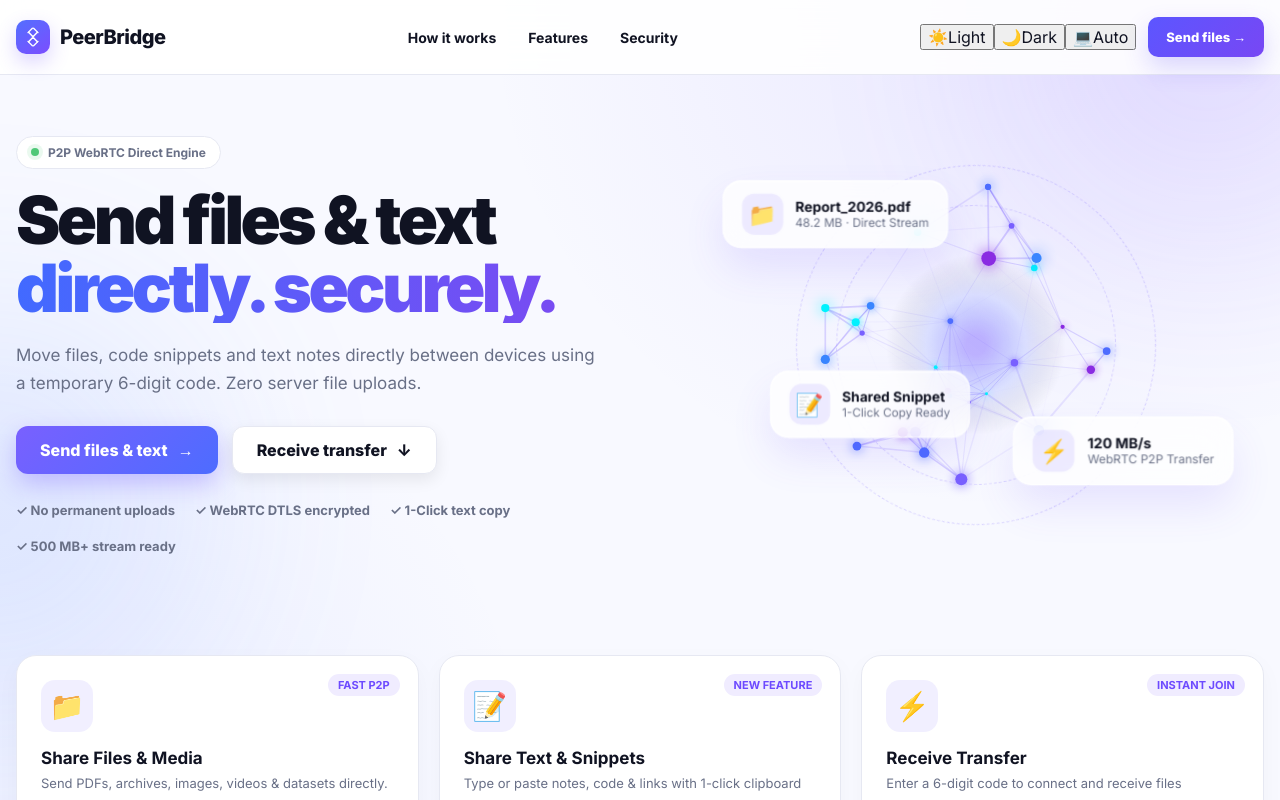
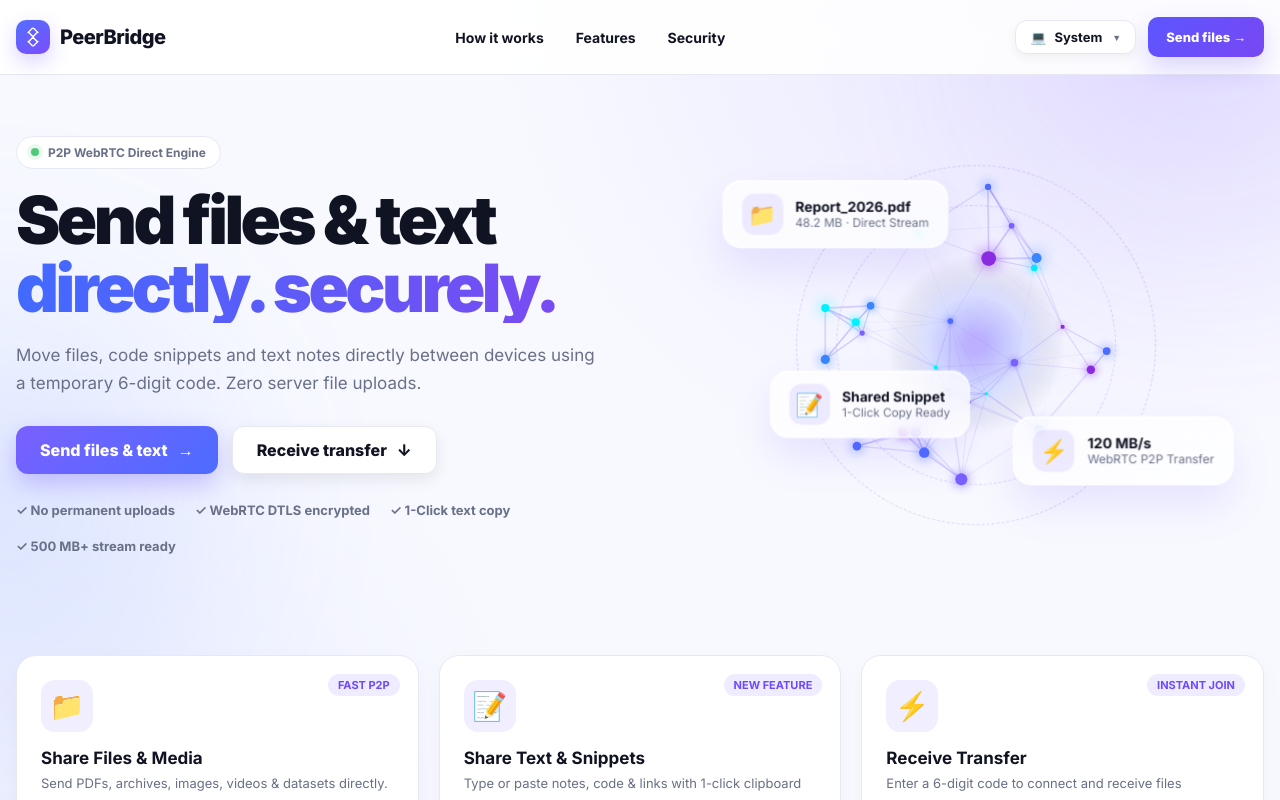
Before and after one commit to waqaszahoor2/shareBridge, a Next.js app: page / in a window 1280 px wide. Shown: the top 800 px of the page. Built offline with nearby package versions, Linux system fonts and the light colour scheme.

Commit message:
feat: implement vertical popover dropdown theme switcher with glassmorphism styling and active checkmark indicators

```diff
--- a/app/globals.css
+++ b/app/globals.css
@@ -46,42 +46,108 @@ html[data-theme="dark"] {
   }
 }
 
-.themeSelector {
+.themeDropdownWrapper {
+  position: relative;
+  display: inline-block;
+}
+
+.themeDropdownTrigger {
+  display: inline-flex;
+  align-items: center;
+  gap: 8px;
+  background: var(--panel-strong);
+  border: 1px solid var(--line);
+  padding: 8px 14px;
+  border-radius: 12px;
+  font-size: 13px;
+  font-weight: 650;
+  color: var(--ink);
+  cursor: pointer;
+  box-shadow: 0 4px 12px rgba(0, 0, 0, 0.05);
+  transition: all 0.2s ease;
+}
+.themeDropdownTrigger:hover {
+  border-color: var(--purple);
+  transform: translateY(-1px);
+}
+.triggerCaret {
+  font-size: 9px;
+  color: var(--muted);
+  margin-left: 2px;
+}
+
+.themeVerticalDropdown {
+  position: absolute;
+  top: calc(100% + 8px);
+  right: 0;
+  width: 175px;
+  background: var(--panel-strong);
+  border: 1px solid var(--line);
+  border-radius: 16px;
+  padding: 6px;
+  box-shadow: 0 16px 36px rgba(0, 0, 0, 0.25);
+  backdrop-filter: blur(20px);
+  z-index: 100;
+  display: flex;
+  flex-direction: column;
+  gap: 4px;
+  animation: fadeInDown 0.18s ease-out;
+}
+
+@keyframes fadeInDown {
+  from { opacity: 0; transform: translateY(-8px); }
+  to { opacity: 1; transform: translateY(0); }
+}
+
+.themeDropdownItem {
   display: flex;
   align-items: center;
-  gap: 2px;
-  background: var(--line);
-  padding: 3px;
-  border-radius: 12px;
-}
-.themeBtn {
+  gap: 10px;
+  width: 100%;
+  padding: 9px 12px;
   border: none;
   background: transparent;
-  padding: 5px 8px;
-  border-radius: 8px;
-  font-size: 13px;
-  cursor: pointer;
-  opacity: 0.65;
-  transition: all 0.18s ease;
-}
-.themeBtn:hover {
-  opacity: 1;
-}
-.themeBtnActive {
-  background: var(--panel-strong);
-  opacity: 1;
-  box-shadow: 0 2px 8px rgba(0, 0, 0, 0.08);
-}
-.mobileThemeRow {
-  display: flex;
-  align-items: center;
-  gap: 8px;
-  padding: 8px 12px;
-  background: var(--line);
-  border-radius: 12px;
+  border-radius: 10px;
   font-size: 13px;
   font-weight: 600;
+  color: var(--ink);
+  cursor: pointer;
+  text-align: left;
+  transition: background 0.15s ease, color 0.15s ease;
+}
+.themeDropdownItem:hover {
+  background: var(--line);
+}
+.themeDropdownItem.itemActive {
+  background: rgba(109, 74, 255, 0.12);
+  color: var(--purple-2);
+  font-weight: 750;
+}
+.itemIcon { font-size: 15px; }
+.itemLabel { flex: 1; }
+.itemCheck { color: var(--purple-2); font-weight: 800; font-size: 14px; }
+
+.mobileThemeDropdownRow {
+  display: flex;
+  flex-direction: column;
+  gap: 8px;
+  text-align: left;
+  margin-block: 6px;
+}
+.mobileThemeTitle {
+  font-size: 12px;
+  font-weight: 750;
+  text-transform: uppercase;
+  letter-spacing: 0.08em;
   color: var(--muted);
+}
+.themeVerticalList {
+  display: flex;
+  flex-direction: column;
+  gap: 4px;
+  background: var(--line);
+  padding: 6px;
+  border-radius: 14px;
 }
 
 * { box-sizing: border-box; }
--- a/components/AppHeader.tsx
+++ b/components/AppHeader.tsx
@@ -20,19 +20,34 @@ type ThemeMode = 'system' | 'light' | 'dark';
 export default function AppHeader() {
   const pathname = usePathname();
   const [mobileMenuOpen, setMobileMenuOpen] = useState(false);
+  const [dropdownOpen, setDropdownOpen] = useState(false);
   const [theme, setTheme] = useState<ThemeMode>('system');
   const toggleBtnRef = useRef<HTMLButtonElement>(null);
+  const dropdownRef = useRef<HTMLDivElement>(null);
 
   useEffect(() => {
     function handleKeyDown(e: KeyboardEvent) {
-      if (e.key === 'Escape' && mobileMenuOpen) {
+      if (e.key === 'Escape') {
+        if (dropdownOpen) setDropdownOpen(false);
+        if (mobileMenuOpen) {
           setMobileMenuOpen(false);
           toggleBtnRef.current?.focus();
         }
       }
+    }
     window.addEventListener('keydown', handleKeyDown);
     return () => window.removeEventListener('keydown', handleKeyDown);
-  }, [mobileMenuOpen]);
+  }, [mobileMenuOpen, dropdownOpen]);
+
+  useEffect(() => {
+    function handleClickOutside(e: MouseEvent) {
+      if (dropdownRef.current && !dropdownRef.current.contains(e.target as Node)) {
+        setDropdownOpen(false);
+      }
+    }
+    document.addEventListener('mousedown', handleClickOutside);
+    return () => document.removeEventListener('mousedown', handleClickOutside);
+  }, []);
 
   useEffect(() => {
     const saved = localStorage.getItem('peerbridge_theme') as ThemeMode | null;
@@ -65,10 +80,12 @@ export default function AppHeader() {
     setTheme(mode);
     localStorage.setItem('peerbridge_theme', mode);
     applyTheme(mode);
+    setDropdownOpen(false);
   }
 
   function closeMenu() {
     setMobileMenuOpen(false);
+    setDropdownOpen(false);
     toggleBtnRef.current?.focus();
   }
 
@@ -79,6 +96,12 @@ export default function AppHeader() {
   const isSendPage = pathname === '/send';
   const actionHref = isSendPage ? '/receive' : '/send';
   const actionLabel = isSendPage ? 'Receive files ↓' : 'Send files →';
+
+  const themeLabels: Record<ThemeMode, { icon: string; label: string }> = {
+    light: { icon: '☀️', label: 'Light' },
+    dark: { icon: '🌙', label: 'Dark' },
+    system: { icon: '💻', label: 'System' }
+  };
 
   return (
     <header className="siteHeader">
@@ -95,38 +118,57 @@ export default function AppHeader() {
         </nav>
 
         <div className="headerActions">
-          {/* Segmented Theme Switcher Control */}
-          <div className="themeSegmentedControl desktopTheme" role="group" aria-label="Theme mode switcher">
+          {/* Vertical Popover Theme Switcher Dropdown */}
+          <div className="themeDropdownWrapper" ref={dropdownRef}>
             <button
               type="button"
-              className={`themeSegmentBtn ${theme === 'light' ? 'themeSegmentActive' : ''}`}
-              onClick={() => handleThemeChange('light')}
-              title="Light mode"
-              aria-label="Set light mode"
+              className="themeDropdownTrigger"
+              onClick={() => setDropdownOpen(!dropdownOpen)}
+              aria-expanded={dropdownOpen}
+              aria-label="Select theme appearance"
+              title="Select theme appearance"
             >
-              <span className="themeIcon">☀️</span>
-              <span className="themeLabel">Light</span>
+              <span className="triggerIcon">{themeLabels[theme].icon}</span>
+              <span className="triggerLabel">{themeLabels[theme].label}</span>
+              <span className="triggerCaret" aria-hidden="true">{dropdownOpen ? '▲' : '▼'}</span>
             </button>
+
+            {dropdownOpen && (
+              <div className="themeVerticalDropdown" role="menu" aria-label="Theme options">
                 <button
                   type="button"
-              className={`themeSegmentBtn ${theme === 'dark' ? 'themeSegmentActive' : ''}`}
-              onClick={() => handleThemeChange('dark')}
-              title="Dark mode"
-              aria-label="Set dark mode"
+                  className={`themeDropdownItem ${theme === 'light' ? 'itemActive' : ''}`}
+                  onClick={() => handleThemeChange('light')}
+                  role="menuitem"
                 >
-              <span className="themeIcon">🌙</span>
-              <span className="themeLabel">Dark</span>
+                  <span className="itemIcon">☀️</span>
+                  <span className="itemLabel">Light</span>
+                  {theme === 'light' && <span className="itemCheck">✓</span>}
                 </button>
+
                 <button
                   type="button"
-              className={`themeSegmentBtn ${theme === 'system' ? 'themeSegmentActive' : ''}`}
+                  className={`themeDropdownItem ${theme === 'dark' ? 'itemActive' : ''}`}
+                  onClick={() => handleThemeChange('dark')}
+                  role="menuitem"
+                >
+                  <span className="itemIcon">🌙</span>
+                  <span className="itemLabel">Dark</span>
+                  {theme === 'dark' && <span className="itemCheck">✓</span>}
+                </button>
+
+                <button
+                  type="button"
+                  className={`themeDropdownItem ${theme === 'system' ? 'itemActive' : ''}`}
                   onClick={() => handleThemeChange('system')}
-              title="Auto system appearance"
-              aria-label="Set auto system appearance mode"
+                  role="menuitem"
                 >
-              <span className="themeIcon">💻</span>
-              <span className="themeLabel">Auto</span>
+                  <span className="itemIcon">💻</span>
+                  <span className="itemLabel">System (Auto)</span>
+                  {theme === 'system' && <span className="itemCheck">✓</span>}
                 </button>
+              </div>
+            )}
           </div>
 
           <Link className="button buttonSmall desktopSendBtn" href={actionHref}>
@@ -153,29 +195,37 @@ export default function AppHeader() {
             <a href="/#features" onClick={closeMenu}>Features</a>
             <a href="/#security" onClick={closeMenu}>Security</a>
 
-            <div className="mobileThemeSegmentedControl">
+            <div className="mobileThemeDropdownRow">
               <span className="mobileThemeTitle">Theme Mode</span>
-              <div className="themeSegmentedControl fullWidth">
+              <div className="themeVerticalList">
                 <button
                   type="button"
-                  className={`themeSegmentBtn ${theme === 'light' ? 'themeSegmentActive' : ''}`}
+                  className={`themeDropdownItem ${theme === 'light' ? 'itemActive' : ''}`}
                   onClick={() => handleThemeChange('light')}
                 >
-                  <span>☀️ Light</span>
+                  <span className="itemIcon">☀️</span>
+                  <span className="itemLabel">Light</span>
+                  {theme === 'light' && <span className="itemCheck">✓</span>}
                 </button>
+
                 <button
                   type="button"
-                  className={`themeSegmentBtn ${theme === 'dark' ? 'themeSegmentActive' : ''}`}
+                  className={`themeDropdownItem ${theme === 'dark' ? 'itemActive' : ''}`}
                   onClick={() => handleThemeChange('dark')}
                 >
-                  <span>🌙 Dark</span>
+                  <span className="itemIcon">🌙</span>
+                  <span className="itemLabel">Dark</span>
+                  {theme === 'dark' && <span className="itemCheck">✓</span>}
                 </button>
+
                 <button
                   type="button"
-                  className={`themeSegmentBtn ${theme === 'system' ? 'themeSegmentActive' : ''}`}
+                  className={`themeDropdownItem ${theme === 'system' ? 'itemActive' : ''}`}
                   onClick={() => handleThemeChange('system')}
                 >
-                  <span>💻 Auto</span>
+                  <span className="itemIcon">💻</span>
+                  <span className="itemLabel">System (Auto)</span>
+                  {theme === 'system' && <span className="itemCheck">✓</span>}
                 </button>
               </div>
             </div>
```
Also changed, not shown: 1 other file (tests, documents, lock files or other folders). Lines whose indentation alone changed are shown as unchanged.
